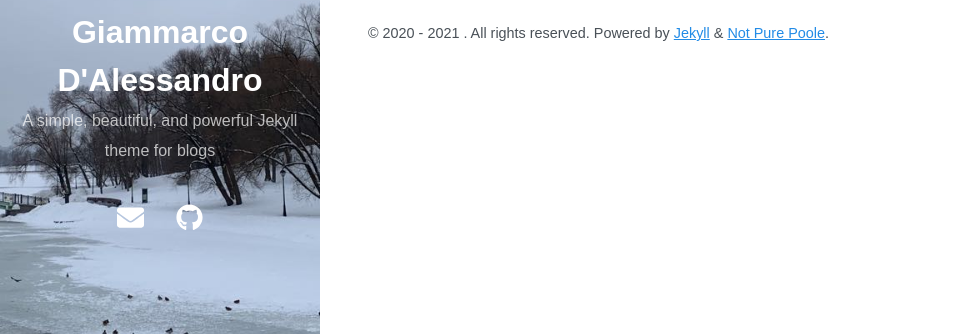
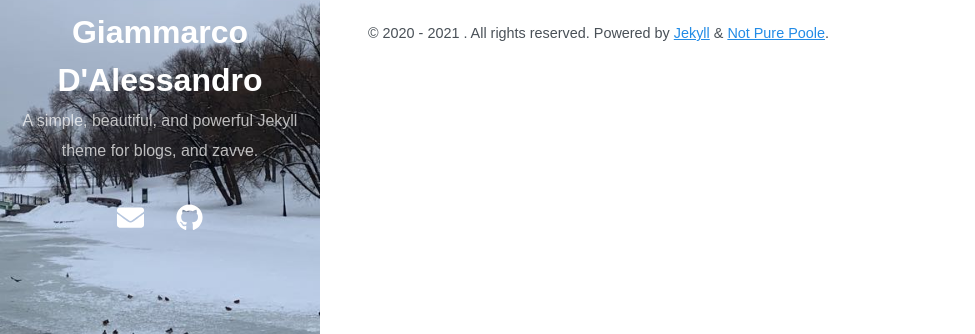
Before and after one commit to giamdalessandro/giamdalessandro.github.io, a Jekyll site: the page built from index.html, in a window 1280 px wide. Shown: the part 359-693 px from the top of the page, without its empty margins (0-975 px from the left). Built offline with Jekyll 4.4.1, drawn with Linux system fonts in a browser that asks for light colours; nearby versions of some CDN libraries; the list of posts is cut into pages by our own code.

```diff
--- a/_config.yml
+++ b/_config.yml
@@ -1,6 +1,6 @@
 # Setup
 title: Giammarco D'Alessandro
-description: A simple, beautiful, and powerful Jekyll theme for blogs
+description: A simple, beautiful, and powerful Jekyll theme for blogs, and zavve.
 url: https://giamdalessandro.github.io
 avatar: /avatar_kermit.jpeg
 paginate: 5
@@ -20,12 +20,13 @@ remote_theme: vszhub/not-pure-poole
 
 # Optimize Jekyll
 exclude:
+  - .git
   - .editorconfig
-  - .git
   - .jekyll-cache
+  - .sass-cache
+  - scripts/
   - Gemfile
   - Gemfile.lock
+  - not-pure-poole.gemspec
+  - README.md
   #- LICENSE.md
-  - README.md
-  - scripts/
-  - not-pure-poole.gemspec
```
Also changed, not shown: 1 other file.
